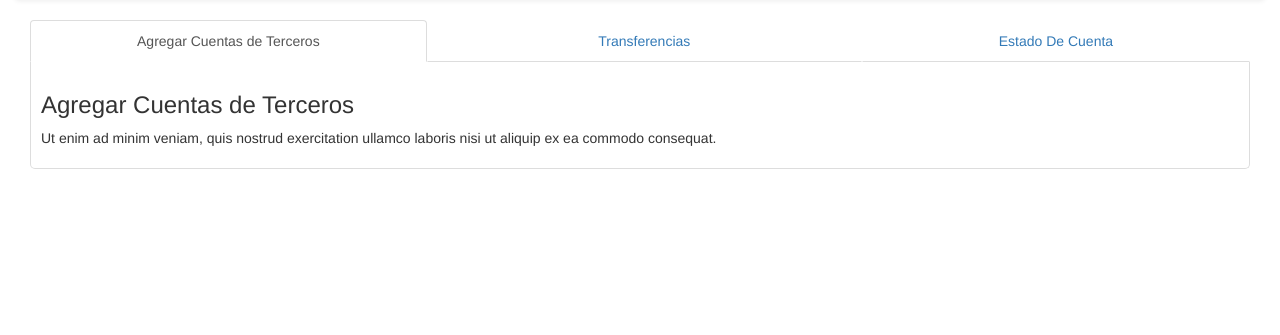
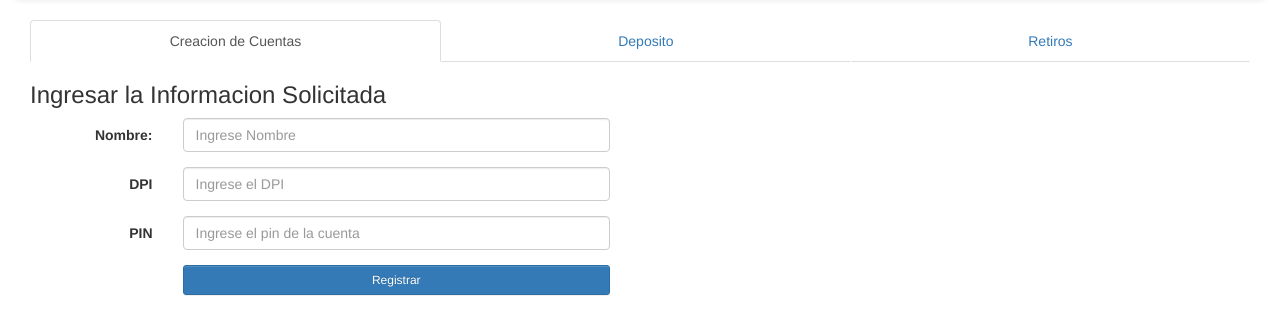
Before and after one commit to HAL0594/proyecto2.2, a PHP site: page /Cajero.php in a window 1280 px wide. Shown: the part 72-407 px from the top of the page. Run offline with PHP 8.4, Linux system fonts and the light colour scheme; a user stored in the database is signed in; data comes from the database, SQL or seed files in the repository; some libraries are stand-ins or nearby versions.

Commit message:
creacion de pagina de cajeros.

```diff
--- a/Cajero.php
+++ b/Cajero.php
@@ -1,5 +1,5 @@
 <?php
-
+$errors = array();
 
 	session_start();
 	require 'funcs/conexion.php';
@@ -15,6 +15,39 @@
 	$result = $mysqli->query($sql);
 
 	$row = $result->fetch_assoc();
+
+
+	if (isset($_POST['Enviar'])) {
+
+		$nombre = $_POST['nombre'];
+		$dpi = $_POST['dpi'];
+		$pin = $_POST['pin'];
+
+		   if(RegistraCuenta($nombre, $dpi, $pin)){
+
+				unset($nombre);
+				unset($dpi);
+				unset($pin);
+
+				$SQLTransacList="SELECT max(no_cuenta) as cuenta FROM cuentas";
+				$TransacList = $mysqli->query($SQLTransacList);
+				$lista = $TransacList->fetch_assoc();
+
+                $msg = $lista['cuenta'];
+				$errors[] = "la cuenta es $msg";
+
+		   } else {
+			$errors[] = "Sucedio Algun Problema";
+		}
+	}
+
+
+
+
+
+
+
+
 ?>
 
 <html>
@@ -32,14 +65,6 @@
 	body {
 			padding-top: 20px;
 			}
-
-.bordered-tab-contents , .tab-content  {
-    border-left: 1px solid #ddd;
-    border-right: 1px solid #ddd;
-	border-bottom: 1px solid #ddd;
-    border-radius: 0px 0px 5px 5px;
-    padding: 10px;
-}
 
 	</style>
 </head>
@@ -86,24 +111,72 @@
 
 
   <ul class="nav nav-tabs nav-justified" role="tablist">
-    <li class="active"><a data-toggle="tab" href="#menu1">Agregar Cuentas de Terceros</a></li>
-    <li><a data-toggle="tab" href="#menu2">Transferencias</a></li>
-    <li><a data-toggle="tab" href="#menu3">Estado De Cuenta</a></li>
+    <li class="active"><a data-toggle="tab" href="#menu1">Creacion de Cuentas</a></li>
+    <li><a data-toggle="tab" href="#menu2">Deposito</a></li>
+    <li><a data-toggle="tab" href="#menu3">Retiros</a></li>
   </ul>
 
   <div class="tab-content">
     <div id="menu1" class="tab-pane fade in active">
-      <h3>Agregar Cuentas de Terceros</h3>
-      <p>Ut enim ad minim veniam, quis nostrud exercitation ullamco laboris nisi ut aliquip ex ea commodo consequat.</p>
-    </div>
+
+
+	  <h3>Ingresar la Informacion Solicitada</h3>
+
+	  <p>
+
+	  <form class="form-horizontal" action="<?php $_SERVER['PHP_SELF'] ?>" method="POST" autocomplete="off">
+		<div class="form-group tab-pane col-sm-6">
+
+		                    <div class="form-group">
+								<label for="nombre" class="col-md-3 control-label">Nombre:</label>
+								<div class="col-md-9">
+									<input type="text" class="form-control" name="nombre" placeholder="Ingrese Nombre" value="<?php if (isset($nombre)) echo $nombre; ?>" required >
+								</div>
+							</div>
+
+							<div class="form-group">
+								<label for="dpi" class="col-md-3 control-label">DPI</label>
+								<div class="col-md-9">
+									<input type="text" class="form-control" name="dpi" placeholder="Ingrese el DPI" value="<?php if (isset($dpi)) echo $dpi; ?>" required>
+								</div>
+							</div>
+
+							<div class="form-group">
+								<label for="pin" class="col-md-3 control-label">PIN</label>
+								<div class="col-md-9">
+									<input type="text" class="form-control" name="pin" placeholder="Ingrese el pin de la cuenta" value="<?php if (isset($pin)) echo $pin; ?>" required>
+								</div>
+							</div>
+
+							<div class="form-group">
+								<div class="col-md-offset-3 col-md-9">
+									<button id="btn-signup" type="submit" class="btn btn-primary btn-sm btn-block" name="Enviar"><i class="icon-hand-right"></i>Registrar</button>
+								</div>
+							</div>
+							<div class="form-group"><?php echo resultBlock($errors); ?></div>
+
+		</div>
+	</form>
+
+
+	  </p>
+
+
+	</div>
     <div id="menu2" class="tab-pane fade">
-      <h3>Transferencias</h3>
+
+
+	  <h3>Transferencias</h3>
       <p>Sed ut perspiciatis unde omnis iste natus error sit voluptatem accusantium doloremque laudantium, totam rem aperiam.</p>
-    </div>
+
+	</div>
     <div id="menu3" class="tab-pane fade">
-      <h3>Estado De Cuenta</h3>
+
+
+	  <h3>Estado De Cuenta</h3>
       <p>Eaque ipsa quae ab illo inventore veritatis et quasi architecto beatae vitae dicta sunt explicabo.</p>
-    </div>
+
+	</div>
   </div>
 
 
--- a/funcs/funcs.php
+++ b/funcs/funcs.php
@@ -378,4 +378,22 @@ function RealizaTrans($Descrip, $CuenOrig, $CuenDest, $Monto )
     }
 }
 
+function RegistraCuenta($nombre, $dpi, $pin)
+{
+
+    global $mysqli;
+
+    $stmt = $mysqli->prepare("INSERT INTO `cuentas` (`no_cuenta`, `NombreCuenta`, `DPI`, `saldo`, `estado`, `PIN`) VALUES
+    (NULL, ?, ?, 0, 1, ?)");
+    $stmt->bind_param('ssi', $nombre, $dpi, $pin);
+
+    if ($stmt->execute()) {
+        return $mysqli->insert_id;
+    } else {
+        return 0;
+    }
+}
+
+
+
 ?>
```
